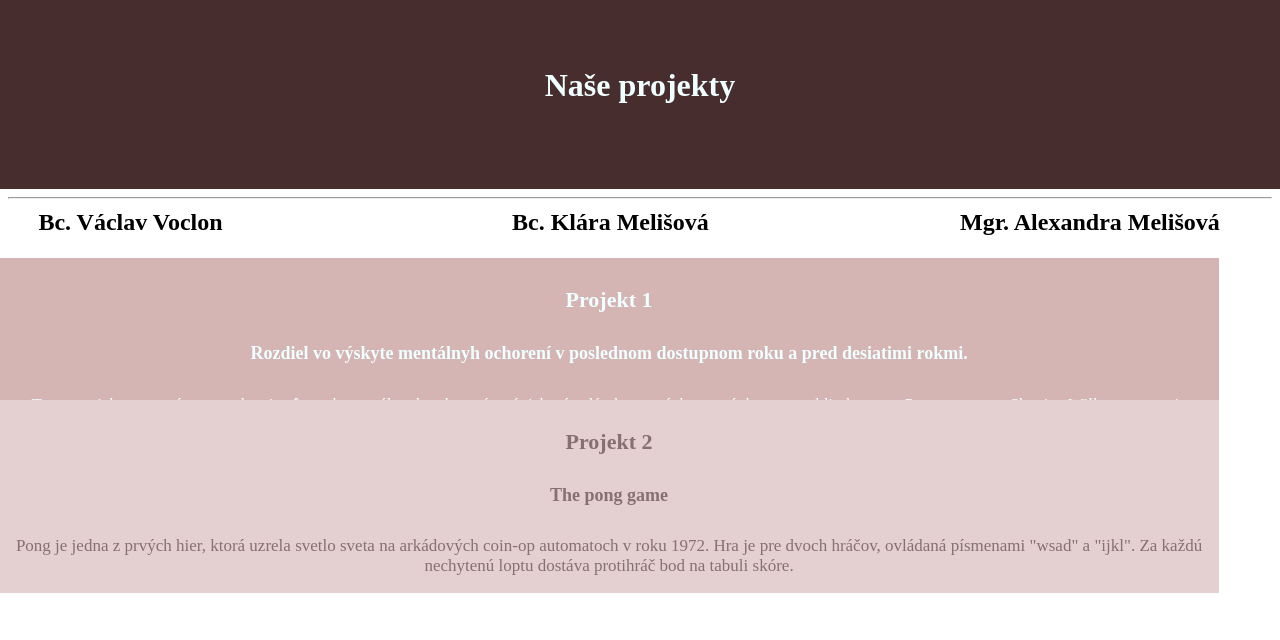
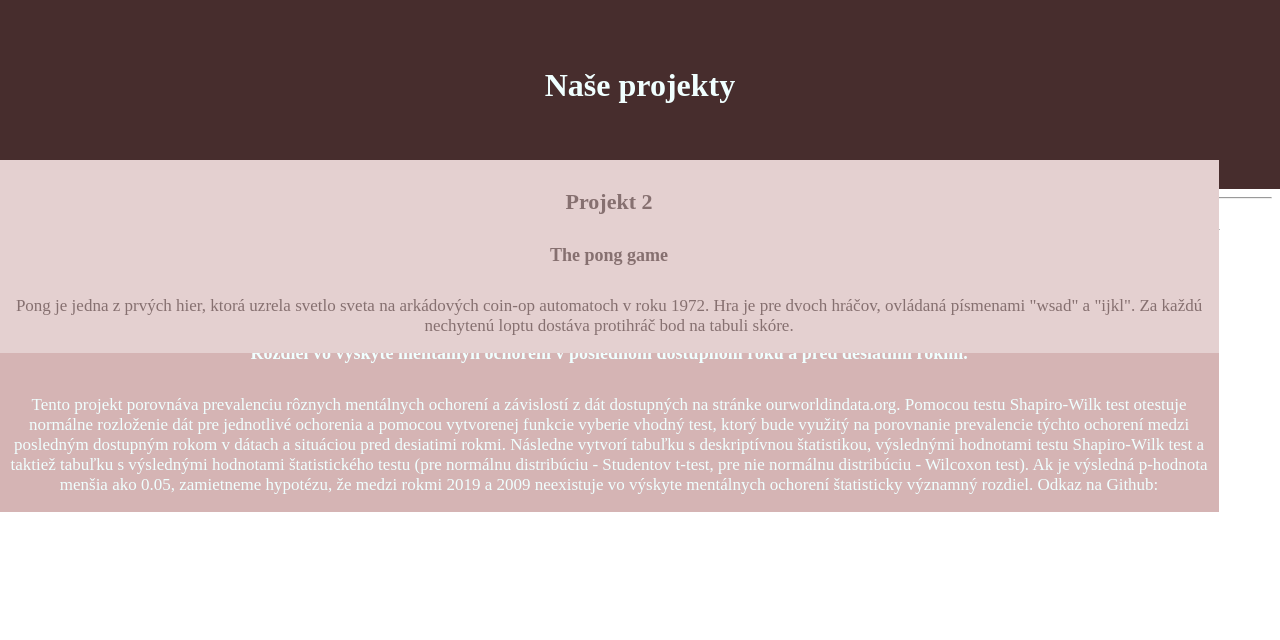
Before and after one commit to vvoclon/web-code---projects, a Flask app: page / in a window 1280 px wide. Shown: the top 640 px of that part. Run offline with Flask 3, Linux system fonts and the light colour scheme; the page is wider than the window, and the part outside it is not shown.

Commit message:
Update styles1.css

```diff
--- a/static/styles/styles1.css
+++ b/static/styles/styles1.css
@@ -67,7 +67,7 @@ h1{text-align: center;
     }
     .Projekt_2{
         position: absolute;
-        top: 50%;
+        top: 20%;
         margin-left: -0.7%;
         padding-right: 1220px;
         margin-right: -0.7%;
```
